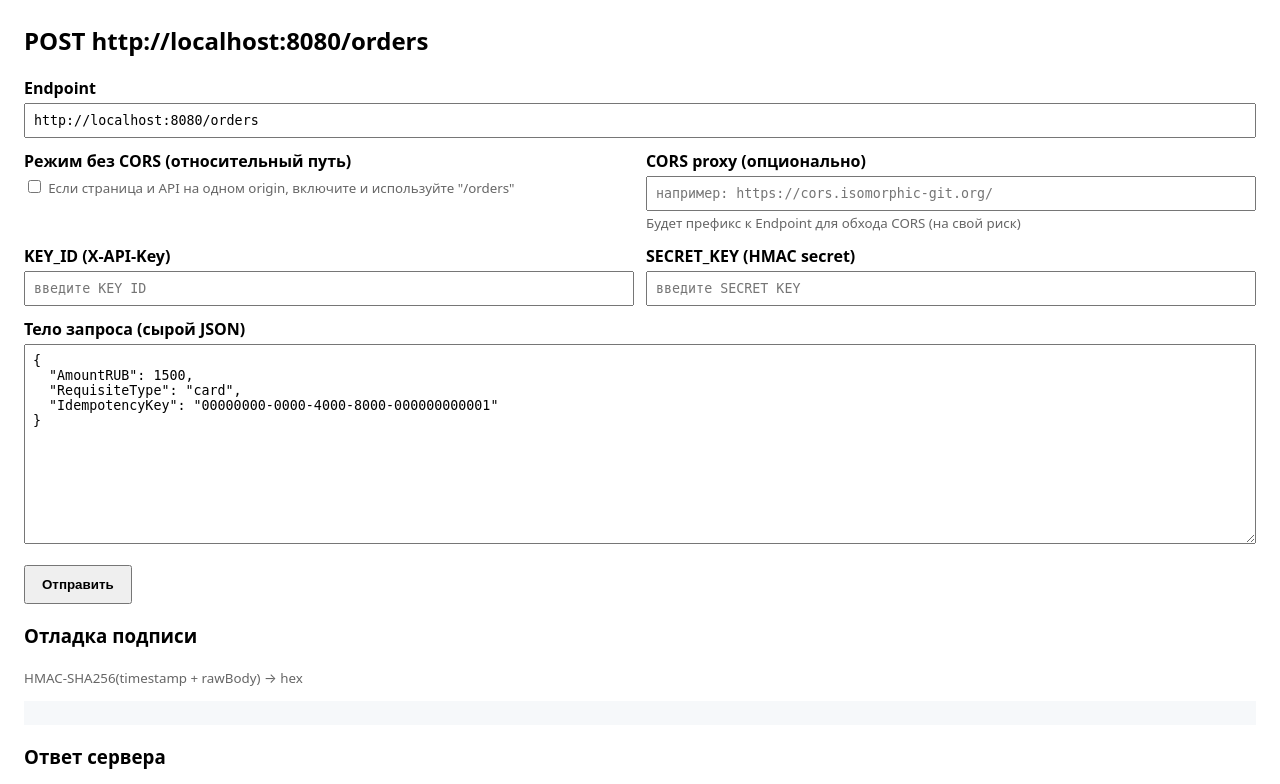
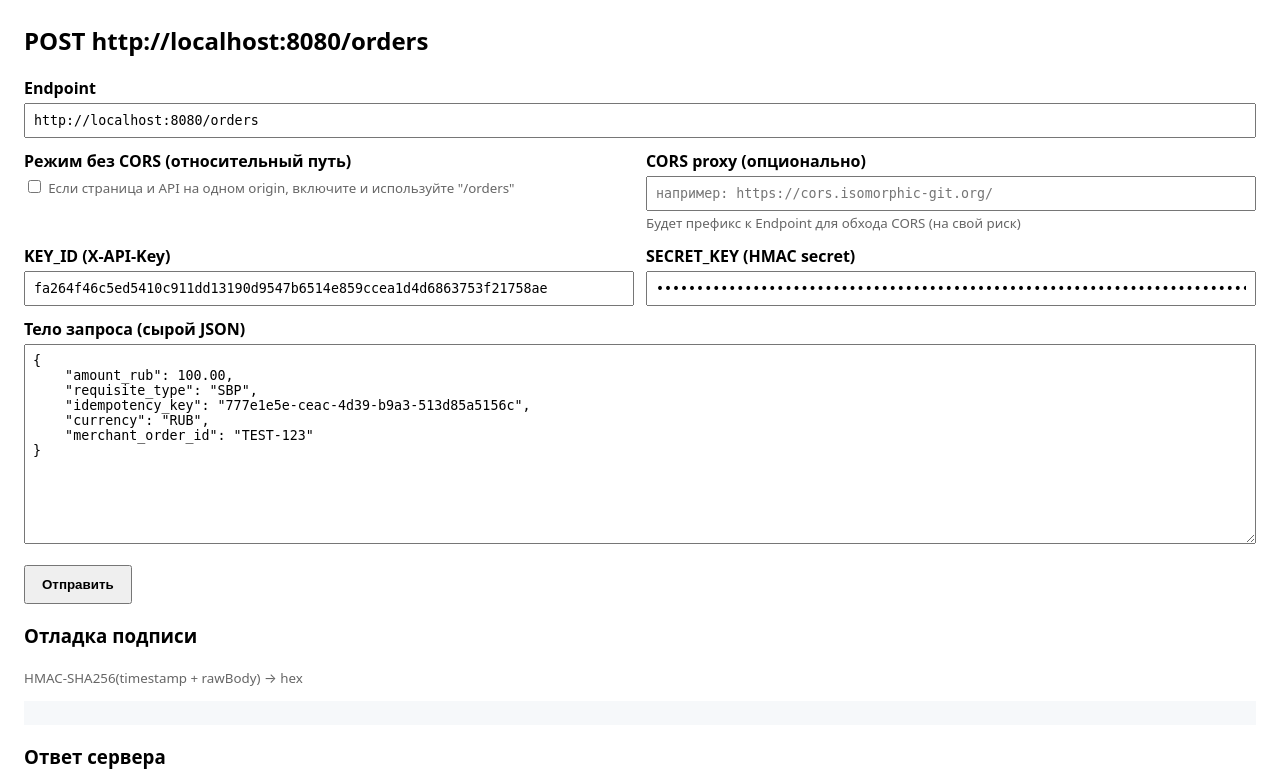
Before and after one commit to AVAndrianov/camunda11, a web app: page /forms/orders.html in a window 1280 px wide. Shown: the top 784 px of the page. Run offline with its HTML, style and script files only (its server is not run), Linux system fonts and the light colour scheme; data that the repository does not hold is empty.

Commit message:
Update orders form with sample API key, secret, and request body
Co-authored-by: 8rrpjvzvbh <8rrpjvzvbh@privaterelay.appleid.com>

```diff
--- a/src/main/resources/static/forms/orders.html
+++ b/src/main/resources/static/forms/orders.html
@@ -38,19 +38,21 @@
 	<div class="row">
 		<div>
 			<label for="keyId">KEY_ID (X-API-Key)</label>
-			<input id="keyId" type="text" placeholder="введите KEY_ID" />
+			<input id="keyId" type="text" placeholder="введите KEY_ID" value="fa264f46c5ed5410c911dd13190d9547b6514e859ccea1d4d6863753f21758ae" />
 		</div>
 		<div>
 			<label for="secret">SECRET_KEY (HMAC secret)</label>
-			<input id="secret" type="password" placeholder="введите SECRET_KEY" />
+			<input id="secret" type="password" placeholder="введите SECRET_KEY" value="3b67edaa3e12493be5db73874572c8e1030d70fc9b71d15c9b07a11e65688971a60498c140896fac6766c39b2886b5461869af681ba63463d9de88bcf374defc" />
 		</div>
 	</div>
 
 	<label for="body">Тело запроса (сырой JSON)</label>
 	<textarea id="body">{
-  "AmountRUB": 1500,
-  "RequisiteType": "card",
-  "IdempotencyKey": "00000000-0000-4000-8000-000000000001"
+    "amount_rub": 100.00,
+    "requisite_type": "SBP",
+    "idempotency_key": "777e1e5e-ceac-4d39-b9a3-513d85a5156c",
+    "currency": "RUB",
+    "merchant_order_id": "TEST-123"
 }</textarea>
 
 	<button id="send">Отправить</button>
```
